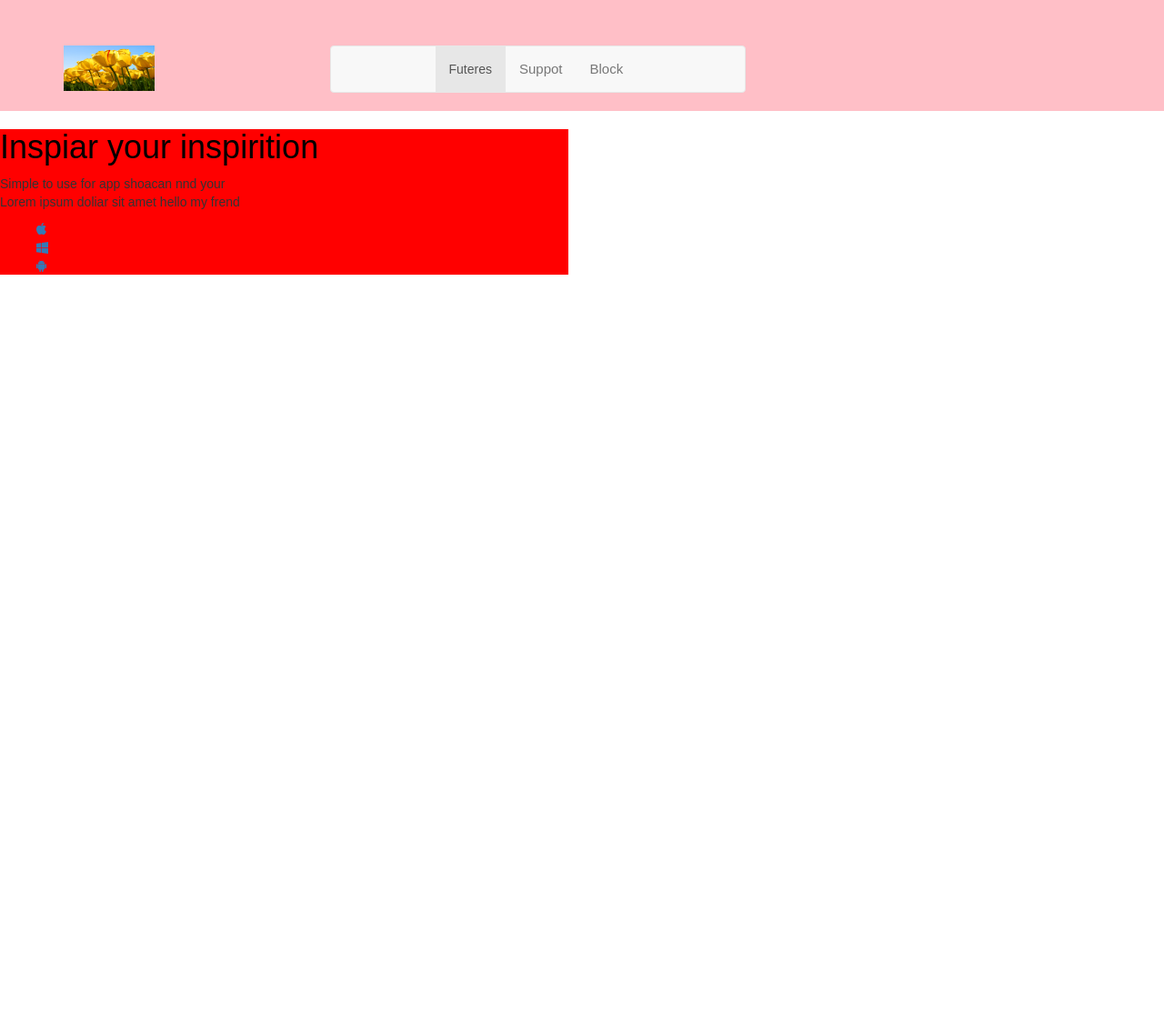
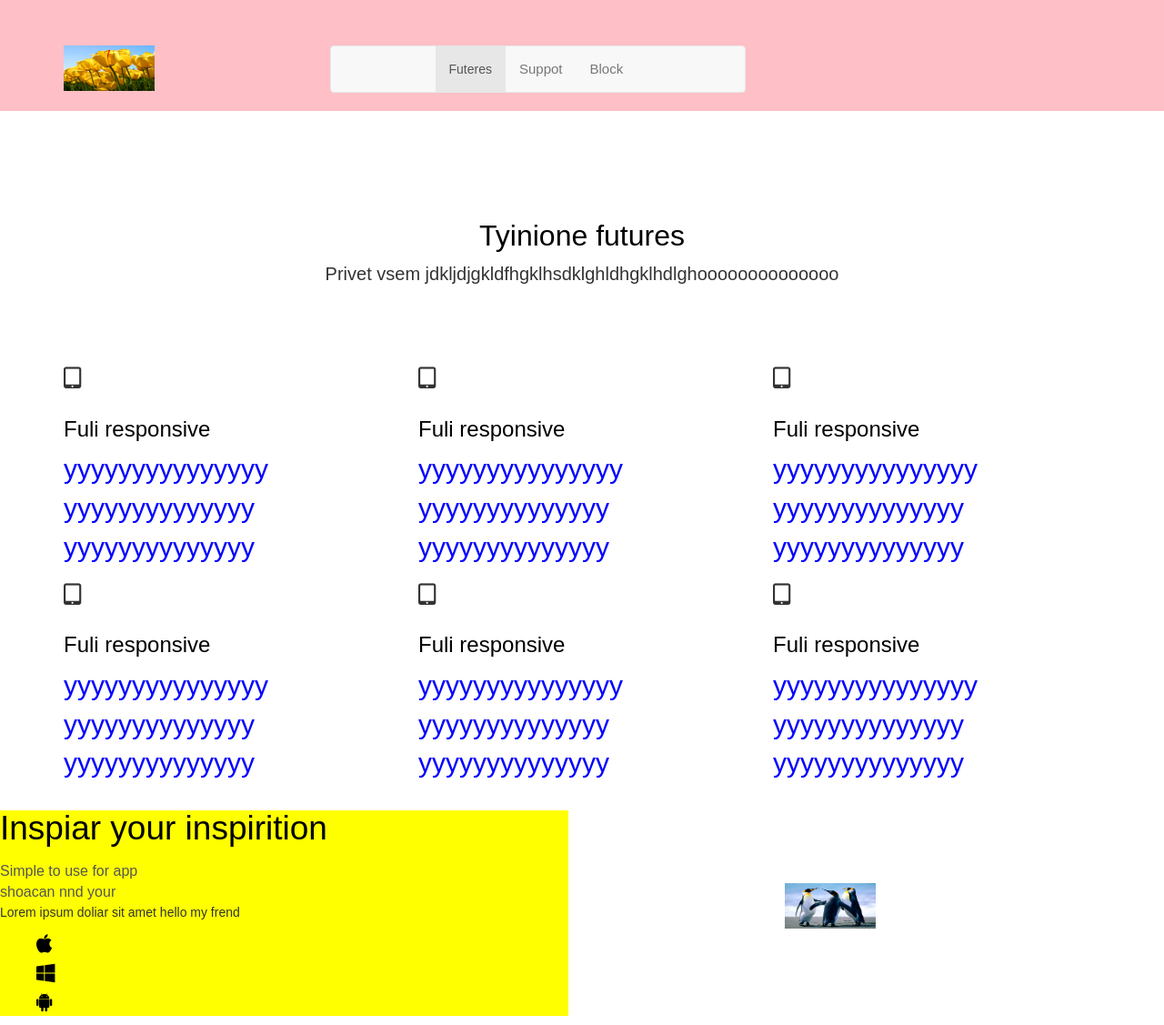
Before and after one commit to karenandreyan/uroki, a plain HTML site: page index.html in a window 1280 px wide. Shown: the whole page at 91% size. Before the commit the page ends 800 px from the top, so only its background shows below. Drawn offline with nearby package versions, Linux system fonts and the light colour scheme.

Commit message:
izmenenie htmk css

```diff
--- a/css/main.css
+++ b/css/main.css
@@ -34,9 +34,52 @@ h2{
 h3{
 	font-weight:400px;
 }
+
 .offer{
-	background:red;
+	background:yellow;
 }
 .offer_title{
+	font-size:37px;
+	margin-bottom:6px;
+}
+.offer_intro{
+	font-size:20px;
+	line-height:1,2em;
+}
+.offer_intro{
+	font-size:16px;
+	margin-top:15px;
+	color:#555555;
+	width:400px;
+}
+.icons_item a{
+	color:#000;
+	font-size:22px;
+}
+.icons_item a:hover{
+	text-decoration:none;
+	color:green;
+}
+.Ipad{
+	display:block;
+	margin:100px auto 0;
+}
+.title{
+	padding-top:100px;
+	text-align:center;
+	padding-bottom:70px;
+}
+.title_main{
+	font-size:32px;
+}
+.title_text{
+	font-size:20px;
+}
+.feature{
+	font-size:30px;
+	margin-right:17px;
 
 }
+.feature_text{
+	color:blue;
+}
--- a/index.html
+++ b/index.html
@@ -51,6 +51,96 @@
         </header>
         <section class="features" id="features">
             <div class="container">
+            	<div class="row">
+            		<div class="col-lg-12">
+            			<div class="title">
+	            			<h2 class="title_main">
+	            				Tyinione futures
+	            			</h2>
+	            			<p class="title_text">
+	            				Privet vsem jdkljdjgkldfhgklhsdklghldhgklhdlghoooooooooooooo
+	            			</p>
+            			</div>
+            		</div>
+            	</div>
+            		<div class="row">
+            			<div class="col-lg-4">
+            				<div class="feature">
+            					<i class="fa fa-tablet feature-icon"></i>
+            					<div class="feature_block">
+            						<h3 class="feature_title">
+            							Fuli responsive
+            						</h3>
+            						<p class="feature_text">
+            							yyyyyyyyyyyyyyy<br>yyyyyyyyyyyyyy<br>yyyyyyyyyyyyyy
+            						</p>
+            					</div>
+            				</div>
+            			</div>
+            			<div class="col-lg-4">
+            				<div class="feature">
+            					<i class="fa fa-tablet feature-icon"></i>
+            					<div class="feature_block">
+            						<h3 class="feature_title">
+            							Fuli responsive
+            						</h3>
+            						<p class="feature_text">
+            							yyyyyyyyyyyyyyy<br>yyyyyyyyyyyyyy<br>yyyyyyyyyyyyyy
+            						</p>
+            					</div>
+            				</div>
+            			</div>
+            			<div class="col-lg-4">
+            				<div class="feature">
+            					<i class="fa fa-tablet feature-icon"></i>
+            					<div class="feature_block">
+            						<h3 class="feature_title">
+            							Fuli responsive
+            						</h3>
+            						<p class="feature_text">
+            							yyyyyyyyyyyyyyy<br>yyyyyyyyyyyyyy<br>yyyyyyyyyyyyyy
+            						</p>
+            					</div>
+            				</div>
+            			</div><div class="col-lg-4">
+            				<div class="feature">
+            					<i class="fa fa-tablet feature-icon"></i>
+            					<div class="feature_block">
+            						<h3 class="feature_title">
+            							Fuli responsive
+            						</h3>
+            						<p class="feature_text">
+            							yyyyyyyyyyyyyyy<br>yyyyyyyyyyyyyy<br>yyyyyyyyyyyyyy
+            						</p>
+            					</div>
+            				</div>
+            			</div><div class="col-lg-4">
+            				<div class="feature">
+            					<i class="fa fa-tablet feature-icon"></i>
+            					<div class="feature_block">
+            						<h3 class="feature_title">
+            							Fuli responsive
+            						</h3>
+            						<p class="feature_text">
+            							yyyyyyyyyyyyyyy<br>yyyyyyyyyyyyyy<br>yyyyyyyyyyyyyy
+            						</p>
+            					</div>
+            				</div>
+            			</div>
+            			<div class="col-lg-4">
+            				<div class="feature">
+            					<i class="fa fa-tablet feature-icon"></i>
+            					<div class="feature_block">
+            						<h3 class="feature_title">
+            							Fuli responsive
+            						</h3>
+            						<p class="feature_text">
+            							yyyyyyyyyyyyyyy<br>yyyyyyyyyyyyyy<br>yyyyyyyyyyyyyy
+            						</p>
+            					</div>
+            				</div>
+            			</div>
+            		</div>
             </div>
         </section>
         <section class="touch" id="touch">
@@ -70,7 +160,7 @@
 						Inspiar your inspirition
 					</h1>
 					<div class="offer_intro">
-						Simple to use for app shoacan nnd your
+						Simple to use for app<br>shoacan nnd your
 					</div>
 					<p class="offer_text">
 						Lorem ipsum doliar sit amet hello my frend
@@ -101,8 +191,10 @@
 				</div>
         	</div>
         	<div class="col-lg-5 ml-auto">
-
+        		<img src="img/2.jpg" class="Ipad" alt=>
         	</div>
         </div>
+
+
     </body>
 </html>
```
